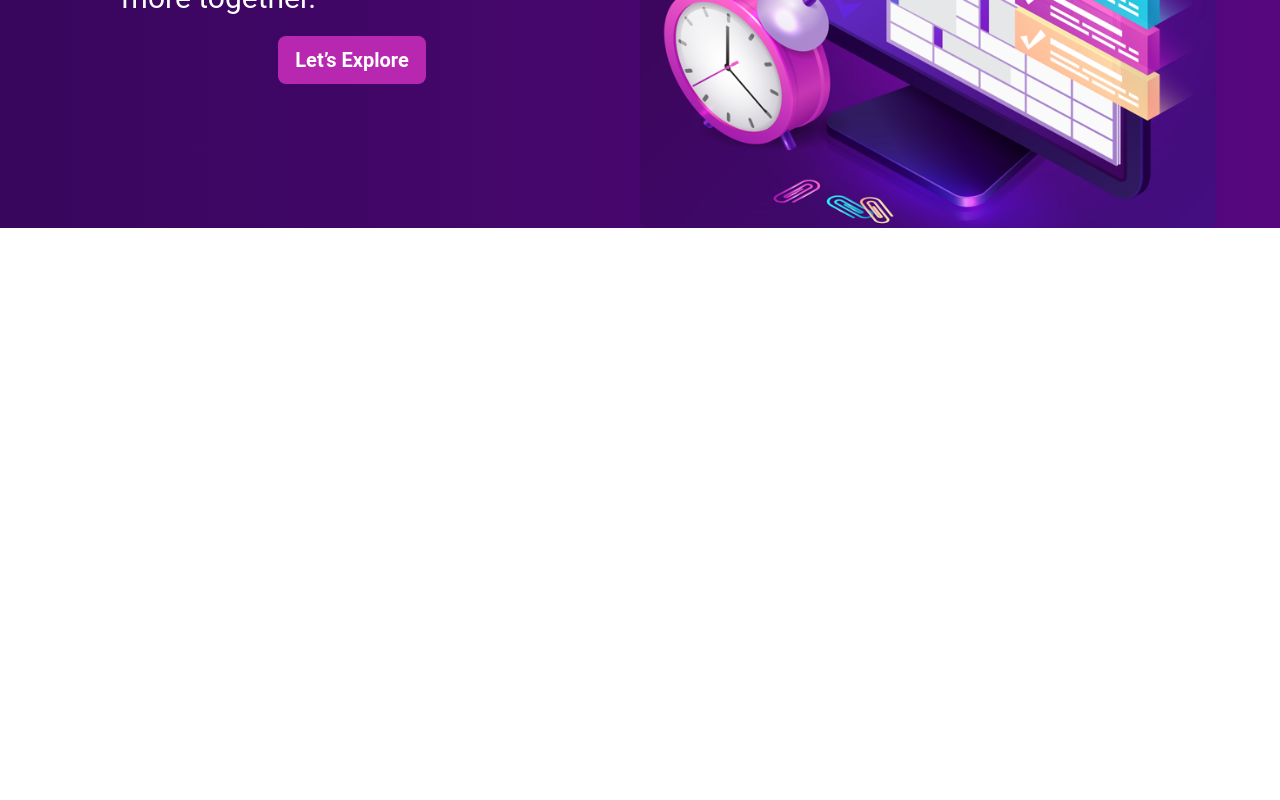
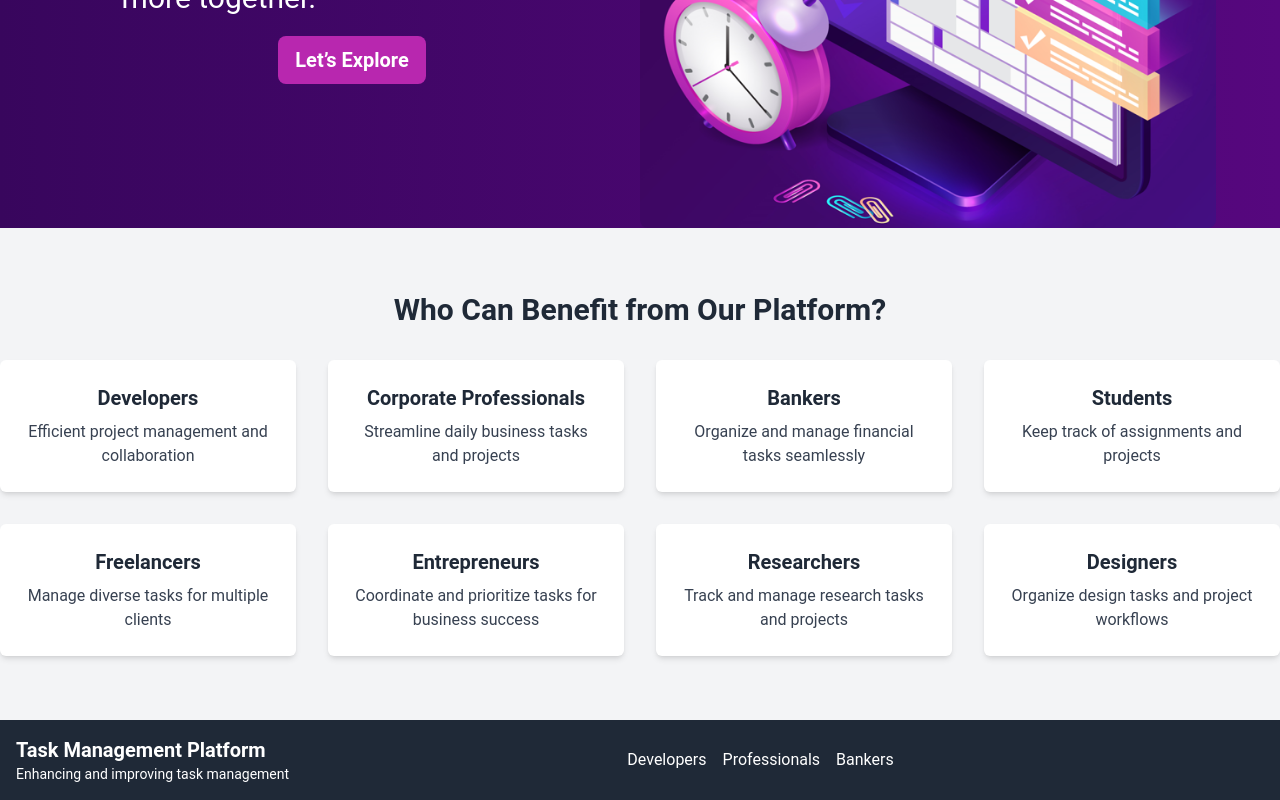
Before and after one commit to Sobuz-Mia/Task-management-project-client, a React (Vite) app: page / in a window 1280 px wide. Shown: the part 360-1160 px from the top of the page. Before the commit the page ends 800 px from the top, so only its background shows below. Built offline with nearby package versions, Linux system fonts and the light colour scheme; no server answers.

Commit message:
user categories section added

```diff
--- a/src/layout/Main.jsx
+++ b/src/layout/Main.jsx
@@ -1,5 +1,7 @@
 import { Outlet } from "react-router-dom";
 import Navbar from "../pages/Home/Navbar";
+import Footer from "../pages/Footer/Footer";
+import UserCategoriesSection from "../pages/Home/UserCategoriesSection";
 
 const Main = () => {
   return (
@@ -10,6 +12,8 @@ const Main = () => {
         </div>
       </div>
       <Outlet />
+      <UserCategoriesSection/>
+      <Footer/>
     </div>
   );
 };
--- /dev/null
+++ b/src/pages/Footer/Footer.jsx
@@ -0,0 +1,24 @@
+const Footer = () => {
+  return (
+    <footer className="bg-gray-800 text-white p-4">
+      <div className="container mx-auto flex justify-between items-center">
+        <div>
+          <p className="font-bold text-xl">Task Management Platform</p>
+          <p className="text-sm">Enhancing and improving task management</p>
+        </div>
+        <div className="flex space-x-4">
+          <a href="#developers" className="hover:text-gray-500">Developers</a>
+          <a href="#professionals" className="hover:text-gray-500">Professionals</a>
+          <a href="#bankers" className="hover:text-gray-500">Bankers</a>
+        </div>
+        <div className="flex space-x-4">
+          <a href="#facebook" className="hover:text-gray-500"><i className="fab fa-facebook"></i></a>
+          <a href="#twitter" className="hover:text-gray-500"><i className="fab fa-twitter"></i></a>
+          <a href="#linkedin" className="hover:text-gray-500"><i className="fab fa-linkedin"></i></a>
+        </div>
+      </div>
+    </footer>
+  );
+};
+
+export default Footer;
--- /dev/null
+++ b/src/pages/Home/UserCategoriesSection.jsx
@@ -0,0 +1,58 @@
+const UserCategoriesSection = () => {
+  const userCategories = [
+    {
+      category: "Developers",
+      description: "Efficient project management and collaboration",
+    },
+    {
+      category: "Corporate Professionals",
+      description: "Streamline daily business tasks and projects",
+    },
+    {
+      category: "Bankers",
+      description: "Organize and manage financial tasks seamlessly",
+    },
+    {
+      category: "Students",
+      description: "Keep track of assignments and projects",
+    },
+    {
+      category: "Freelancers",
+      description: "Manage diverse tasks for multiple clients",
+    },
+    {
+      category: "Entrepreneurs",
+      description: "Coordinate and prioritize tasks for business success",
+    },
+    {
+      category: "Researchers",
+      description: "Track and manage research tasks and projects",
+    },
+    {
+      category: "Designers",
+      description: "Organize design tasks and project workflows",
+    },
+  ];
+
+  return (
+    <section className="py-16 bg-gray-100">
+      <div className="container mx-auto text-center">
+        <h2 className="text-3xl font-bold mb-8">
+          Who Can Benefit from Our Platform?
+        </h2>
+        <div className="grid grid-cols-1 sm:grid-cols-2 lg:grid-cols-3 xl:grid-cols-4 gap-8">
+          {userCategories.map((userCategory, index) => (
+            <div key={index} className="bg-white p-6 rounded-md shadow-md">
+              <h3 className="text-xl font-bold mb-2">
+                {userCategory.category}
+              </h3>
+              <p className="text-gray-700">{userCategory.description}</p>
+            </div>
+          ))}
+        </div>
+      </div>
+    </section>
+  );
+};
+
+export default UserCategoriesSection;
```
